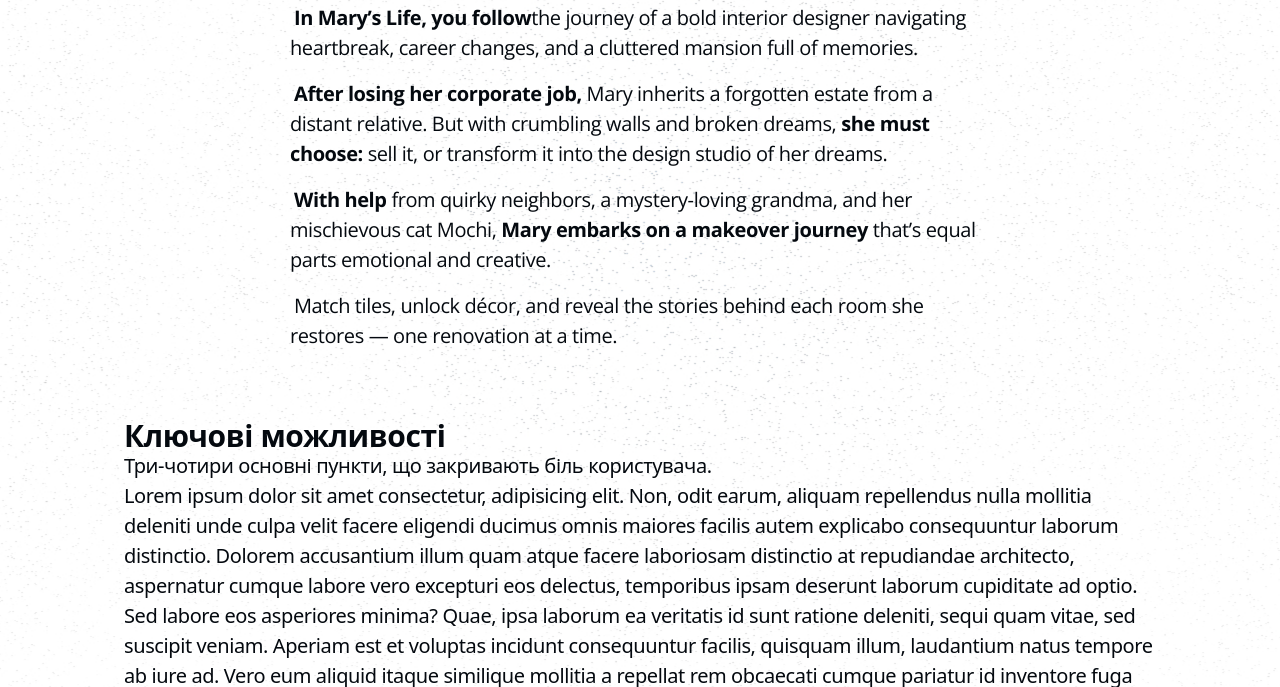
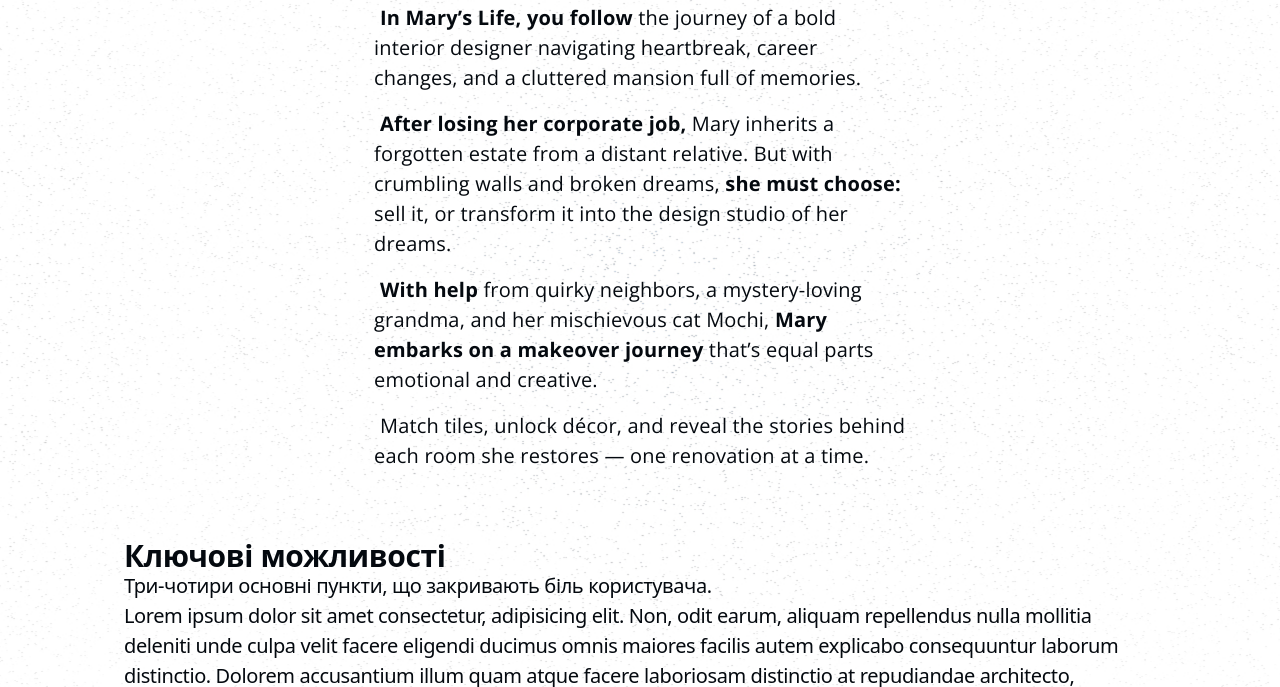
Before and after one commit to Veron0013/STP-10195, a website built with Vite: page src/index.html in a window 1280 px wide. Shown: the part 685-1372 px from the top of the page. Built offline with nearby package versions, Linux system fonts and the light colour scheme; files whose address does not match are found by name; a web font is replaced by a local one.

Commit message:
description fixes

```diff
--- a/src/css/description.css
+++ b/src/css/description.css
@@ -2,10 +2,10 @@
 	padding-bottom: 54px;
 }
 
-.description .container {
+/*.description .container {
 	max-width: 700px;
 	padding: 0;
-}
+}*/
 
 .description-title {
 	font-family: "Coiny", sans-serif;
@@ -17,17 +17,21 @@
 }
 
 .description-text {
-	text-indent: 4px;
+	text-indent: 6px;
 	font-family: "Open Sans", sans-serif;
 	font-weight: 400;
 	font-size: 12px;
 	color: var(--main-color);
 	line-height: 150%;
-	letter-spacing: -0.02em;
+	letter-spacing: 0.01em;
 	padding-bottom: 4px;
 }
 
 @media only screen and (min-width: 1200px) {
+	.description .container {
+		max-width: 700px;
+	}
+
 	.description-title {
 		font-size: 36px;
 		padding-bottom: 24px;
```
Also changed, not shown: src/partials/description.html (+1 -1 lines).
